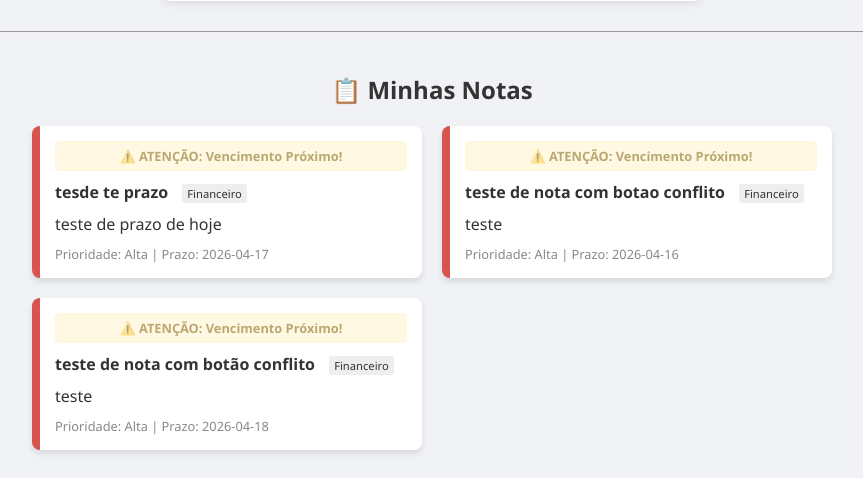
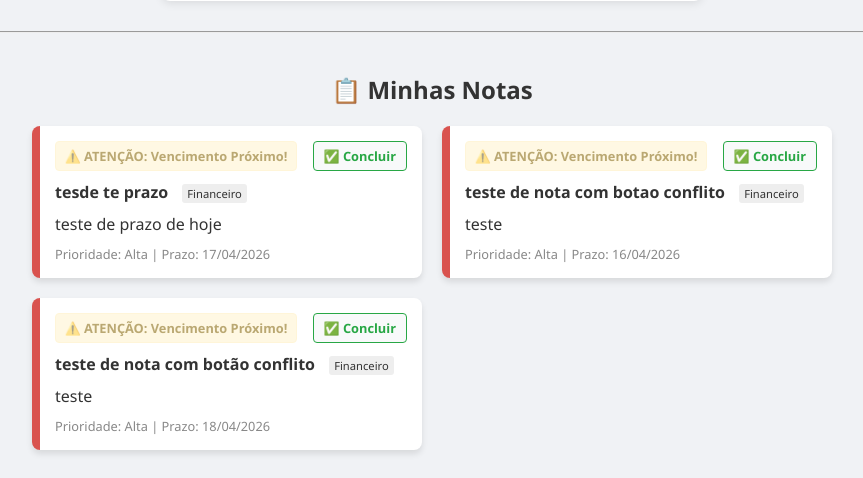
Before and after one commit to Mylutsu/painel_pessoal, a Flask app: page / in a window 1280 px wide. Shown: the part 615-1093 px from the top of the page, without its empty margins (208-1071 px from the left). Run offline with Flask 3, Linux system fonts and the light colour scheme; data comes from the database, SQL or seed files in the repository; both versions use the stored data as it was after the commit.

Commit message:
feat: adicionado botão concluir para as notas (concluído etapa do CRUD)

```diff
--- a/app.py
+++ b/app.py
@@ -44,9 +44,14 @@ def index():
     for n in notas_do_banco:
         nota = list(n)
         status_vencimento = "em_dia" # Status padrão
+        data_formatada = "Sem Prazo" # texto padrão caso não tenha data
 
         if n[7]: # Se tiver uma data de vencimento
             data_venc = datetime.strptime(n[7], '%Y-%m-%d').date()
+
+            # %d = dia, %m = mês, %Y = ano com 4 dígitos
+            data_formatada = data_venc.strftime('%d/%m/%Y')
+
             diferenca = (data_venc - hoje).days
 
             # LÓGICA DE TRÊS ESTADOS:
@@ -54,6 +59,10 @@ def index():
                 status_vencimento = "vencido"
             elif n[8] and diferenca <= n[8]:
                 status_vencimento = "alerta"
+
+        # Agora, em vez de enviar a data bruta, vamos substituir pela formatada
+        # Na nossa tabela, a data de vencimento é o índice 7
+        nota[7] = data_formatada
 
         # Adicionamos esse status no final da lista da nota
         nota.append(status_vencimento)
@@ -91,5 +100,21 @@ def adicionar():
     # 7. Após salvar, mandamos o usuário de volta para a página inicial
     return redirect(url_for('index'))
 
+# Rota para excluir (deletar) uma nota
+# O <int:id> captura o número da nota que queremos apagar
+@app.route('/excluir/<int:id>')
+def excluir(id):
+    conn = conectar_banco()
+    cursor = conn.cursor()
+
+    # O comando SQL para remover a linha específica do banco
+    cursor.execute("DELETE FROM notas WHERE id = ?", (id,))
+
+    conn.commit()
+    conn.close()
+
+    # Após apagar, redireciona para a página inicial para atualizar a lista
+    return redirect(url_for('index'))
+
 if __name__ == "__main__":
     app.run(debug=True)
--- a/templates/index.html
+++ b/templates/index.html
@@ -80,6 +80,9 @@
             font-weight: bold;
             text-align: center;
             animation: piscar 2s infinite; /* Faz o aviso "respirar" visualmente */
+            display: block; /* Garante que ele se comporte como bloco */
+            margin-right: 110px; /* Cria um "espaço reservado" na direita para o botão não bater nele */
+            clear: none; /* Impede que o alerta tente subir para o lado do botão concluir */
         }
 
         /* Estilo para o que já passou do prazo */
@@ -95,12 +98,36 @@
             text-align: center;
             /* Sem animação de piscar para não cansar a vista,
             o vermelho fixo já chama atenção suficiente */
+            display: block; /* Garante que ele se comporte como bloco */
+            margin-right: 110px; /* Cria um "espaço reservado" na direita para o botão não bater nele */
+            clear: none; /* Impede que o alerta tente subir para o lado do botão concluir */
         }
 
         @keyframes piscar {
             0% { opacity: 1; }
             50% { opacity: 0.5; }
             100% { opacity: 1; }
+        }
+
+
+        /* Estilo para o botão de concluir/excluir */
+        .btn-concluir {
+            float: right; /* Joga o botão para o canto direito */
+            background-color: #f8f9fa;
+            color: #28a745;
+            border: 1px solid #28a745;
+            padding: 5px 10px;
+            border-radius: 4px;
+            text-decoration: none; /* Tira o sublinhado do link */
+            font-size: 0.8em;
+            font-weight: bold;
+            position:relative;
+            z-index: 10; /* Garante que o botão fique "em cima" de qualquer animação */
+        }
+
+        .btn-concluir:hover {
+            background-color: #28a745;
+            color: white;
         }
 
 
@@ -156,6 +183,8 @@
         {% for n in notas %}
         <div class="nota-card {{ n[4] }}">
 
+            <a href="/excluir/{{ n[0] }}" class="btn-concluir">✅ Concluir</a>
+
             {% if n[-1] == "vencido" %}
                 <div class="alerta-vencido">
                     🚫 JÁ VENCEU! (Prazo encerrado)
@@ -166,12 +195,16 @@
                 </div>
             {% endif %}
 
-            <strong>{{ n[1] }}</strong> <span style="font-size: 0.7em; background: #eee; padding: 2px 5px; border-radius: 3px; margin-left: 10px;">
-                {{ n[3] }} </span>
+            <div style="margin-top: 10px; clear: both;">
+                <strong>{{ n[1] }}</strong>
+                <span style="font-size: 0.7em; background: #eee; padding: 2px 5px; border-radius: 3px; margin-left: 10px;"> {{ n[3] }} </span>
+            </div>
 
-            <p style="margin: 10px 0;">{{ n[2] }}</p> <div style="font-size: 0.8em; color: #888;">
+            <p style="margin: 10px 0;">{{ n[2] }}</p>
+
+            <div style="font-size: 0.8em; color: #888;">
                 Prioridade: {{ n[4] }} |
-                Prazo: {{ n[7] if n[7] else 'Não definido' }}
+                Prazo: {{ n[7] }}
             </div>
         </div>
         {% endfor %}
```
Also changed, not shown: painel_dados.db.
